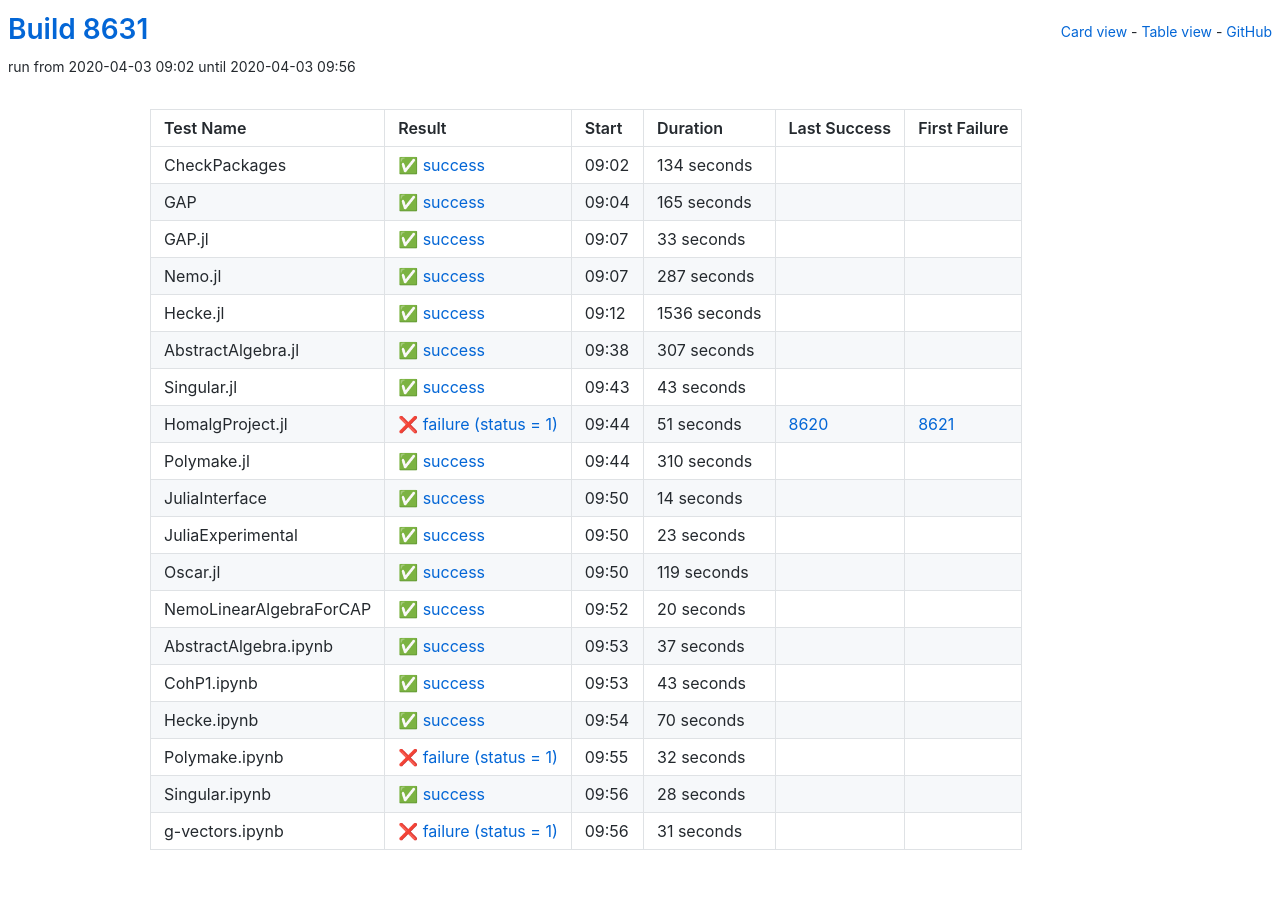
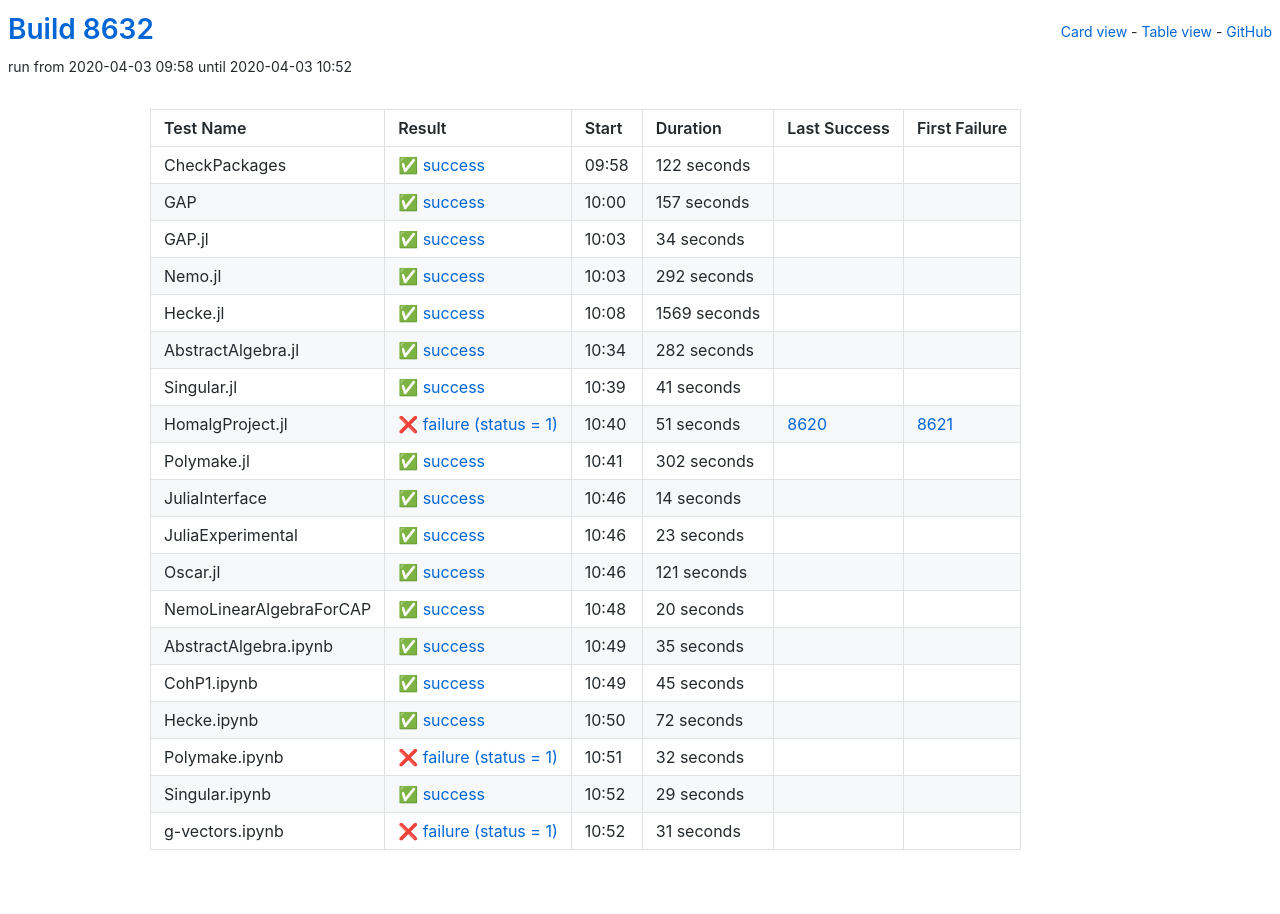
Before and after one commit to oscar-system/oscar-ci-status, a Jekyll site: the page built from table.html, in a window 1280 px wide. Built offline with Jekyll 4.4.1, drawn with Linux system fonts in a browser that asks for light colours.

Commit message:
Build 8632

```diff
--- a/_data/ci.yml
+++ b/_data/ci.yml
@@ -1,82 +1,82 @@
-build: 8631
-build_url: https://oscarci.mathematik.uni-kl.de/job/oscar/8631/
+build: 8632
+build_url: https://oscarci.mathematik.uni-kl.de/job/oscar/8632/
 job: oscar
 tests:
-- duration: 134
+- duration: 122
   exitcode: 0
   first_failure: false
   first_failure_url: null
   last_success: false
   last_success_url: null
-  log: https://oscarci.mathematik.uni-kl.de/job/oscar/8631/artifact/logs/build-8631/CheckPackages.log
+  log: https://oscarci.mathematik.uni-kl.de/job/oscar/8632/artifact/logs/build-8632/CheckPackages.log
   name: CheckPackages
-  start: 2020-04-03 09:02
+  start: 2020-04-03 09:58
   status: success
   success: true
-- duration: 165
+- duration: 157
   exitcode: 0
   first_failure: false
   first_failure_url: null
   last_success: false
   last_success_url: null
-  log: https://oscarci.mathematik.uni-kl.de/job/oscar/8631/artifact/logs/build-8631/GAP.log
+  log: https://oscarci.mathematik.uni-kl.de/job/oscar/8632/artifact/logs/build-8632/GAP.log
   name: GAP
-  start: 2020-04-03 09:04
+  start: 2020-04-03 10:00
   status: success
   success: true
-- duration: 33
+- duration: 34
   exitcode: 0
   first_failure: false
   first_failure_url: null
   last_success: false
   last_success_url: null
-  log: https://oscarci.mathematik.uni-kl.de/job/oscar/8631/artifact/logs/build-8631/GAP.jl.log
+  log: https://oscarci.mathematik.uni-kl.de/job/oscar/8632/artifact/logs/build-8632/GAP.jl.log
   name: GAP.jl
-  start: 2020-04-03 09:07
+  start: 2020-04-03 10:03
   status: success
   success: true
-- duration: 287
+- duration: 292
   exitcode: 0
   first_failure: false
   first_failure_url: null
   last_success: false
   last_success_url: null
-  log: https://oscarci.mathematik.uni-kl.de/job/oscar/8631/artifact/logs/build-8631/Nemo.jl.log
+  log: https://oscarci.mathematik.uni-kl.de/job/oscar/8632/artifact/logs/build-8632/Nemo.jl.log
   name: Nemo.jl
-  start: 2020-04-03 09:07
+  start: 2020-04-03 10:03
   status: success
   success: true
-- duration: 1536
+- duration: 1569
   exitcode: 0
   first_failure: false
   first_failure_url: null
   last_success: false
   last_success_url: null
-  log: https://oscarci.mathematik.uni-kl.de/job/oscar/8631/artifact/logs/build-8631/Hecke.jl.log
+  log: https://oscarci.mathematik.uni-kl.de/job/oscar/8632/artifact/logs/build-8632/Hecke.jl.log
   name: Hecke.jl
-  start: 2020-04-03 09:12
+  start: 2020-04-03 10:08
   status: success
   success: true
-- duration: 307
+- duration: 282
   exitcode: 0
   first_failure: false
   first_failure_url: null
   last_success: false
   last_success_url: null
-  log: https://oscarci.mathematik.uni-kl.de/job/oscar/8631/artifact/logs/build-8631/AbstractAlgebra.jl.log
+  log: https://oscarci.mathematik.uni-kl.de/job/oscar/8632/artifact/logs/build-8632/AbstractAlgebra.jl.log
   name: AbstractAlgebra.jl
-  start: 2020-04-03 09:38
+  start: 2020-04-03 10:34
   status: success
   success: true
-- duration: 43
+- duration: 41
   exitcode: 0
   first_failure: false
   first_failure_url: null
   last_success: false
   last_success_url: null
-  log: https://oscarci.mathematik.uni-kl.de/job/oscar/8631/artifact/logs/build-8631/Singular.jl.log
+  log: https://oscarci.mathematik.uni-kl.de/job/oscar/8632/artifact/logs/build-8632/Singular.jl.log
   name: Singular.jl
-  start: 2020-04-03 09:43
+  start: 2020-04-03 10:39
   status: success
   success: true
 - duration: 51
@@ -85,20 +85,20 @@ tests:
   first_failure_url: https://oscarci.mathematik.uni-kl.de/job/oscar/8621/
   last_success: 8620
   last_success_url: https://oscarci.mathematik.uni-kl.de/job/oscar/8620/
-  log: https://oscarci.mathematik.uni-kl.de/job/oscar/8631/artifact/logs/build-8631/HomalgProject.jl.log
+  log: https://oscarci.mathematik.uni-kl.de/job/oscar/8632/artifact/logs/build-8632/HomalgProject.jl.log
   name: HomalgProject.jl
-  start: 2020-04-03 09:44
+  start: 2020-04-03 10:40
   status: failure
   success: false
-- duration: 310
+- duration: 302
   exitcode: 0
   first_failure: false
   first_failure_url: null
   last_success: false
   last_success_url: null
-  log: https://oscarci.mathematik.uni-kl.de/job/oscar/8631/artifact/logs/build-8631/Polymake.jl.log
+  log: https://oscarci.mathematik.uni-kl.de/job/oscar/8632/artifact/logs/build-8632/Polymake.jl.log
   name: Polymake.jl
-  start: 2020-04-03 09:44
+  start: 2020-04-03 10:41
   status: success
   success: true
 - duration: 14
@@ -107,9 +107,9 @@ tests:
   first_failure_url: null
   last_success: false
   last_success_url: null
-  log: https://oscarci.mathematik.uni-kl.de/job/oscar/8631/artifact/logs/build-8631/JuliaInterface.log
+  log: https://oscarci.mathematik.uni-kl.de/job/oscar/8632/artifact/logs/build-8632/JuliaInterface.log
   name: JuliaInterface
-  start: 2020-04-03 09:50
+  start: 2020-04-03 10:46
   status: success
   success: true
 - duration: 23
@@ -118,20 +118,20 @@ tests:
   first_failure_url: null
   last_success: false
   last_success_url: null
-  log: https://oscarci.mathematik.uni-kl.de/job/oscar/8631/artifact/logs/build-8631/JuliaExperimental.log
+  log: https://oscarci.mathematik.uni-kl.de/job/oscar/8632/artifact/logs/build-8632/JuliaExperimental.log
   name: JuliaExperimental
-  start: 2020-04-03 09:50
+  start: 2020-04-03 10:46
   status: success
   success: true
-- duration: 119
+- duration: 121
   exitcode: 0
   first_failure: false
   first_failure_url: null
   last_success: false
   last_success_url: null
-  log: https://oscarci.mathematik.uni-kl.de/job/oscar/8631/artifact/logs/build-8631/Oscar.jl.log
+  log: https://oscarci.mathematik.uni-kl.de/job/oscar/8632/artifact/logs/build-8632/Oscar.jl.log
   name: Oscar.jl
-  start: 2020-04-03 09:50
+  start: 2020-04-03 10:46
   status: success
   success: true
 - duration: 20
@@ -140,42 +140,42 @@ tests:
   first_failure_url: null
   last_success: false
   last_success_url: null
-  log: https://oscarci.mathematik.uni-kl.de/job/oscar/8631/artifact/logs/build-8631/NemoLinearAlgebraForCAP.log
+  log: https://oscarci.mathematik.uni-kl.de/job/oscar/8632/artifact/logs/build-8632/NemoLinearAlgebraForCAP.log
   name: NemoLinearAlgebraForCAP
-  start: 2020-04-03 09:52
+  start: 2020-04-03 10:48
   status: success
   success: true
-- duration: 37
+- duration: 35
   exitcode: 0
   first_failure: false
   first_failure_url: null
   last_success: false
   last_success_url: null
-  log: https://oscarci.mathematik.uni-kl.de/job/oscar/8631/artifact/logs/build-8631/AbstractAlgebra.ipynb.log
+  log: https://oscarci.mathematik.uni-kl.de/job/oscar/8632/artifact/logs/build-8632/AbstractAlgebra.ipynb.log
   name: AbstractAlgebra.ipynb
-  start: 2020-04-03 09:53
+  start: 2020-04-03 10:49
   status: success
   success: true
-- duration: 43
+- duration: 45
   exitcode: 0
   first_failure: false
   first_failure_url: null
   last_success: false
   last_success_url: null
-  log: https://oscarci.mathematik.uni-kl.de/job/oscar/8631/artifact/logs/build-8631/CohP1.ipynb.log
+  log: https://oscarci.mathematik.uni-kl.de/job/oscar/8632/artifact/logs/build-8632/CohP1.ipynb.log
   name: CohP1.ipynb
-  start: 2020-04-03 09:53
+  start: 2020-04-03 10:49
   status: success
   success: true
-- duration: 70
+- duration: 72
   exitcode: 0
   first_failure: false
   first_failure_url: null
   last_success: false
   last_success_url: null
-  log: https://oscarci.mathematik.uni-kl.de/job/oscar/8631/artifact/logs/build-8631/Hecke.ipynb.log
+  log: https://oscarci.mathematik.uni-kl.de/job/oscar/8632/artifact/logs/build-8632/Hecke.ipynb.log
   name: Hecke.ipynb
-  start: 2020-04-03 09:54
+  start: 2020-04-03 10:50
   status: success
   success: true
 - duration: 32
@@ -184,20 +184,20 @@ tests:
   first_failure_url: null
   last_success: false
   last_success_url: null
-  log: https://oscarci.mathematik.uni-kl.de/job/oscar/8631/artifact/logs/build-8631/Polymake.ipynb.log
+  log: https://oscarci.mathematik.uni-kl.de/job/oscar/8632/artifact/logs/build-8632/Polymake.ipynb.log
   name: Polymake.ipynb
-  start: 2020-04-03 09:55
+  start: 2020-04-03 10:51
   status: failure
   success: false
-- duration: 28
+- duration: 29
   exitcode: 0
   first_failure: false
   first_failure_url: null
   last_success: false
   last_success_url: null
-  log: https://oscarci.mathematik.uni-kl.de/job/oscar/8631/artifact/logs/build-8631/Singular.ipynb.log
+  log: https://oscarci.mathematik.uni-kl.de/job/oscar/8632/artifact/logs/build-8632/Singular.ipynb.log
   name: Singular.ipynb
-  start: 2020-04-03 09:56
+  start: 2020-04-03 10:52
   status: success
   success: true
 - duration: 31
@@ -206,8 +206,8 @@ tests:
   first_failure_url: null
   last_success: false
   last_success_url: null
-  log: https://oscarci.mathematik.uni-kl.de/job/oscar/8631/artifact/logs/build-8631/g-vectors.ipynb.log
+  log: https://oscarci.mathematik.uni-kl.de/job/oscar/8632/artifact/logs/build-8632/g-vectors.ipynb.log
   name: g-vectors.ipynb
-  start: 2020-04-03 09:56
+  start: 2020-04-03 10:52
   status: failure
   success: false
```
Also changed, not shown: README.md.
